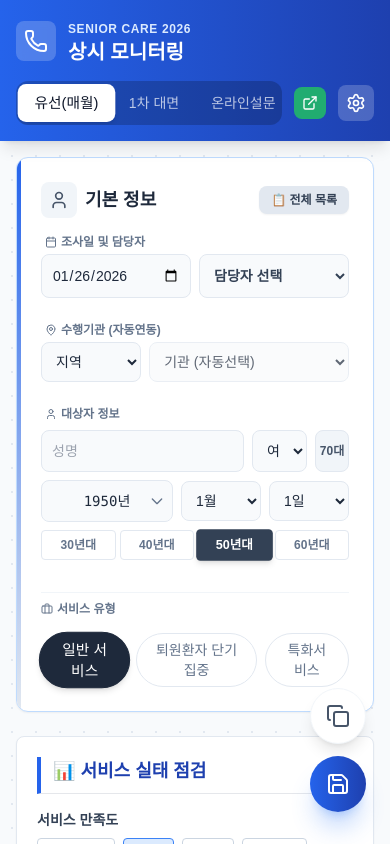
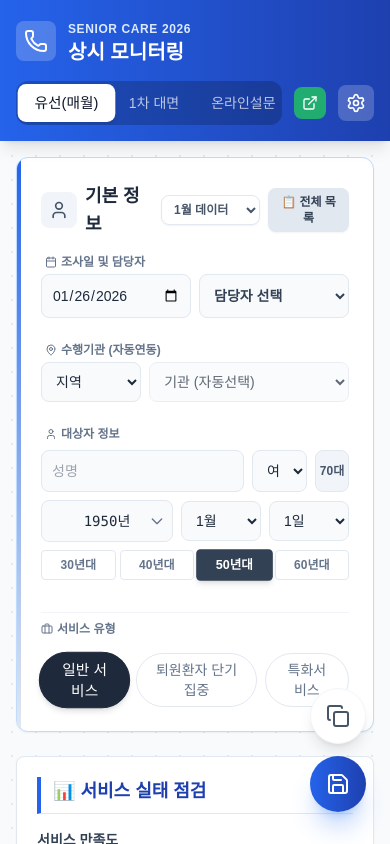
Before and after one commit to Shinyongki/senior-care-monitor-2026, a React (Vite) app: page / in a window 390 px wide. Shown: the top 844 px of the page. Built offline with nearby package versions, Linux system fonts and the light colour scheme; a web font is replaced by a local one.

Commit message:
fix: resolve risk status logic and add monthly filter for phone logs

```diff
--- a/App.tsx
+++ b/App.tsx
@@ -534,6 +534,26 @@ ${formData.interviewer_opinion || '(작성되지 않음)'}`;
   const padTwo = (v: any) => String(v || '01').padStart(2, '0');
   const mapRowToRecord = (row: any, index: number): PhoneCallRecord => {
     // console.log('Mapping Row:', row.rowNumber, row.Name);
+
+    // Reconstruct phone_indicators from individual columns
+    const phone_indicators = {
+      ...(row.Gen_Stability ? { gen_stability: row.Gen_Stability } : {}),
+      ...(row.Gen_Loneliness ? { gen_loneliness: row.Gen_Loneliness } : {}),
+      ...(row.Gen_Safety ? { gen_safety: row.Gen_Safety } : {}),
+      ...(row.Hosp_Indep ? { hosp_indep: row.Hosp_Indep } : {}),
+      ...(row.Hosp_Anxiety ? { hosp_anxiety: row.Hosp_Anxiety } : {}),
+      ...(row.Hosp_Sat ? { hosp_sat: row.Hosp_Sat } : {}),
+      ...(row.Spec_Emotion ? { spec_emotion: row.Spec_Emotion } : {}),
+      ...(row.Spec_Social ? { spec_social: row.Spec_Social } : {}),
+      ...(row.Spec_Sat ? { spec_sat: row.Spec_Sat } : {}),
+    };
+
+    // Determine Risk Status based on actual indicators, not just presence of summary text
+    const hasRiskIndicator = Object.values(phone_indicators).some((val: any) =>
+      typeof val === 'string' && (val.includes('불안') || val.includes('고립') || val.includes('어려움') || val.includes('불만족') || val.includes('발견') || val.includes('위험'))
+    );
+    const isRisk = row.Is_RiskTarget === '예' || hasRiskIndicator;
+
     return {
       id: Date.now() + index,
       rowNumber: Number(row.rowNumber), // Ensure number type
@@ -545,52 +565,44 @@ ${formData.interviewer_opinion || '(작성되지 않음)'}`;
       agency: row.Agency,
       service_type: row.Service_Type,
       date: row.Survey_Date,
-      status: row.Phone_Risk_Summary ? 'risk' as const : 'completed' as const,
+      status: isRisk ? 'risk' as const : 'completed' as const,
       summary: row.Phone_Risk_Summary || '특이사항 없음',
       satisfaction: row.Satisfaction,
       service_items: row.Service_Items ? row.Service_Items.split(', ') : [],
       visit_count: row.Visit_Freq,
       call_count: row.Call_Freq,
-      // Reconstruct phone_indicators from individual columns
-      phone_indicators: {
-        ...(row.Gen_Stability ? { gen_stability: row.Gen_Stability } : {}),
-        ...(row.Gen_Loneliness ? { gen_loneliness: row.Gen_Loneliness } : {}),
-        ...(row.Gen_Safety ? { gen_safety: row.Gen_Safety } : {}),
-        ...(row.Hosp_Indep ? { hosp_indep: row.Hosp_Indep } : {}),
-        ...(row.Hosp_Anxiety ? { hosp_anxiety: row.Hosp_Anxiety } : {}),
-        ...(row.Hosp_Sat ? { hosp_sat: row.Hosp_Sat } : {}),
-        ...(row.Spec_Emotion ? { spec_emotion: row.Spec_Emotion } : {}),
-        ...(row.Spec_Social ? { spec_social: row.Spec_Social } : {}),
-        ...(row.Spec_Sat ? { spec_sat: row.Spec_Sat } : {}),
-      },
+      phone_indicators: phone_indicators,
       safety_trend: row.Phone_Risk_Summary,
       special_notes: row.Phone_Notes
     };
   };
 
   // Load Sheet Data (filtered by author)
-  const handleLoadSheetData = async () => {
+  const handleLoadSheetData = async (month?: string) => {
     if (!formData.author) {
       showToast('담당자를 먼저 선택해주세요.', 'error');
       return;
     }
-    await loadSheetRecords(formData.author);
+    await loadSheetRecords(formData.author, month);
   };
 
   // Load All Sheet Data (no filter)
-  const handleLoadAllData = async () => {
-    await loadSheetRecords(null);
+  const handleLoadAllData = async (month?: string) => {
+    await loadSheetRecords(null, month);
   };
 
   // Core loader
-  const loadSheetRecords = async (authorFilter: string | null) => {
+  const loadSheetRecords = async (authorFilter: string | null, monthFilter?: string) => {
     if (!scriptUrl) {
       showToast('구글 시트 연동 URL이 없습니다.', 'error');
       return;
     }
 
     setIsSyncing(true);
-    showToast(authorFilter ? `${authorFilter}님의 기록을 불러오는 중...` : '전체 기록을 불러오는 중...', 'info');
+    let toastMsg = authorFilter ? `${authorFilter}님의 ` : '전체 ';
+    if (monthFilter) toastMsg += `${monthFilter}월 `;
+    toastMsg += '기록을 불러오는 중...';
+    showToast(toastMsg, 'info');
 
     try {
       const response = await fetchSheetData(scriptUrl);
@@ -600,6 +612,27 @@ ${formData.interviewer_opinion || '(작성되지 않음)'}`;
           .filter((row: any) => {
             const isPhone = row.Mode === 'phone' || row.Mode === '유선(매월)';
             if (!isPhone) return false;
+
+            // Apply month filter
+            if (monthFilter && row.Survey_Date) {
+              const dateParts = String(row.Survey_Date).split('-');
+              if (dateParts.length >= 2) {
+                const rowMonth = parseInt(dateParts[1], 10);
+                if (rowMonth !== parseInt(monthFilter, 10)) {
+                  return false;
+                }
+              } else if (String(row.Survey_Date).includes('.')) {
+                // Fallback for "2026. 2. 20." format
+                const dotParts = String(row.Survey_Date).split('.');
+                if (dotParts.length >= 2) {
+                  const rowMonth = parseInt(dotParts[1].trim(), 10);
+                  if (rowMonth !== parseInt(monthFilter, 10)) {
+                    return false;
+                  }
+                }
+              }
+            }
+
             if (authorFilter) return row.Author === authorFilter;
             return true;
           })
--- a/components/modes/VisitMode.tsx
+++ b/components/modes/VisitMode.tsx
@@ -77,7 +77,8 @@ const VisitMode: React.FC<VisitModeProps> = ({
     const criticalFindings: string[] = [];
     const cautionFindings: string[] = [];
 
-    Object.values(indicators).forEach(val => {
+    Object.values(indicators).forEach(value => {
+      const val = String(value);
       // High Risk Keywords (Red / Crisis)
       if (val.match(/위기|위험|심각|단절|시급|긴급|발견|거부|고위험|직접적|극심|차단|부재|욕창|붕괴|은둔|적대적|공포|절망|포기/)) {
         highRiskCount++;
--- a/components/sections/BasicInfo.tsx
+++ b/components/sections/BasicInfo.tsx
@@ -8,12 +8,14 @@ interface BasicInfoProps {
   updateField: (field: keyof FormDataState, value: any) => void;
   themeText: string;
   themeBorder: string;
-  onLoadData?: () => void;
-  onLoadAll?: () => void;
+  onLoadData?: (month?: string) => void;
+  onLoadAll?: (month?: string) => void;
 }
 
 const BasicInfo: React.FC<BasicInfoProps> = ({ formData, updateField, themeText, themeBorder, onLoadData, onLoadAll }) => {
   const [agencyList, setAgencyList] = useState<string[]>([]);
+  const currentMonthString = String(new Date().getMonth() + 1).padStart(2, '0');
+  const [selectedMonth, setSelectedMonth] = useState<string>(currentMonthString);
 
   // Agency Update Logic & Auto Select
   useEffect(() => {
@@ -87,24 +89,39 @@ const BasicInfo: React.FC<BasicInfoProps> = ({ formData, updateField, themeText,
         <span className="bg-slate-100 p-2 rounded-lg text-slate-600"><User size={20} /></span>
         <h3 className="text-lg font-bold text-slate-800">기본 정보</h3>
         {/* Load Data Buttons */}
+        <div className="ml-auto flex items-center gap-2">
+          {(onLoadData || onLoadAll) && (
+            <select
+              title="불러올 월 선택"
+              value={selectedMonth}
+              onChange={(e) => setSelectedMonth(e.target.value)}
+              className="px-2 py-1.5 text-xs font-bold text-slate-600 bg-white border border-slate-200 rounded-lg shadow-sm focus:ring-2 focus:ring-blue-500 outline-none"
+            >
+              <option value="">전체 기간</option>
+              {Array.from({ length: 12 }, (_, i) => String(i + 1).padStart(2, '0')).map(m => (
+                <option key={m} value={m}>{Number(m)}월 데이터</option>
+              ))}
+            </select>
+          )}
           {onLoadData && formData.author && (
             <button
-            onClick={onLoadData}
-            className="ml-auto px-3 py-1.5 text-xs font-bold text-white bg-blue-600 hover:bg-blue-700 rounded-lg shadow-sm transition-colors flex items-center gap-1"
-            title={`${formData.author} 담당자의 기록을 시트에서 불러옵니다.`}
+              onClick={() => onLoadData(selectedMonth === "" ? undefined : selectedMonth)}
+              className="px-3 py-1.5 text-xs font-bold text-white bg-blue-600 hover:bg-blue-700 rounded-lg shadow-sm transition-colors flex items-center gap-1"
+              title={`${formData.author} 담당자의 ${selectedMonth ? selectedMonth + '월' : '전체'} 기록을 시트에서 불러옵니다.`}
             >
               📂 내 목록
             </button>
           )}
           {onLoadAll && (
             <button
-            onClick={onLoadAll}
-            className={`${onLoadData && formData.author ? '' : 'ml-auto'} px-3 py-1.5 text-xs font-bold text-slate-700 bg-slate-200 hover:bg-slate-300 rounded-lg shadow-sm transition-colors flex items-center gap-1`}
-            title="전체 기록을 시트에서 불러옵니다."
+              onClick={() => onLoadAll(selectedMonth === "" ? undefined : selectedMonth)}
+              className="px-3 py-1.5 text-xs font-bold text-slate-700 bg-slate-200 hover:bg-slate-300 rounded-lg shadow-sm transition-colors flex items-center gap-1"
+              title={`전체 ${selectedMonth ? selectedMonth + '월' : '전체'} 기록을 시트에서 불러옵니다.`}
             >
               📋 전체 목록
             </button>
           )}
+        </div>
       </div>
 
       <div className="grid grid-cols-1 md:grid-cols-2 lg:grid-cols-12 gap-6">
```
Lines whose indentation alone changed are shown as unchanged.
